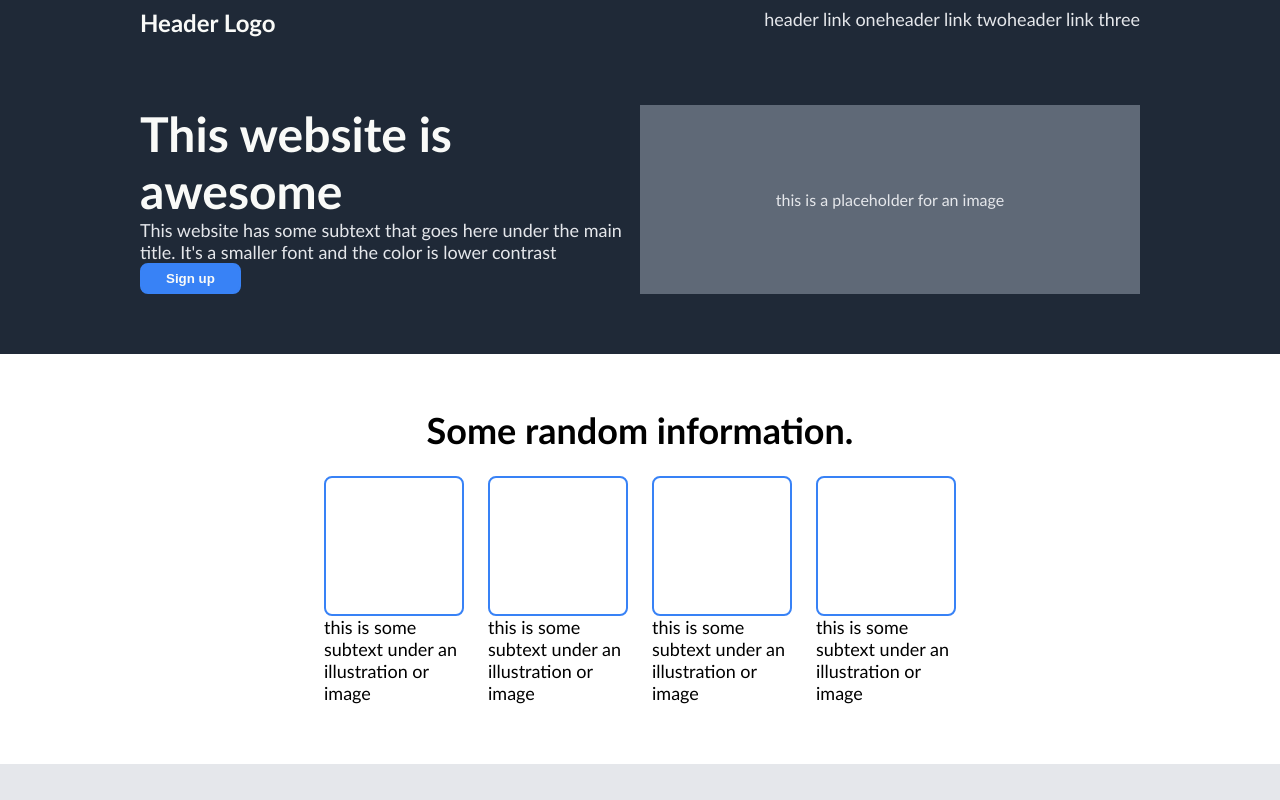
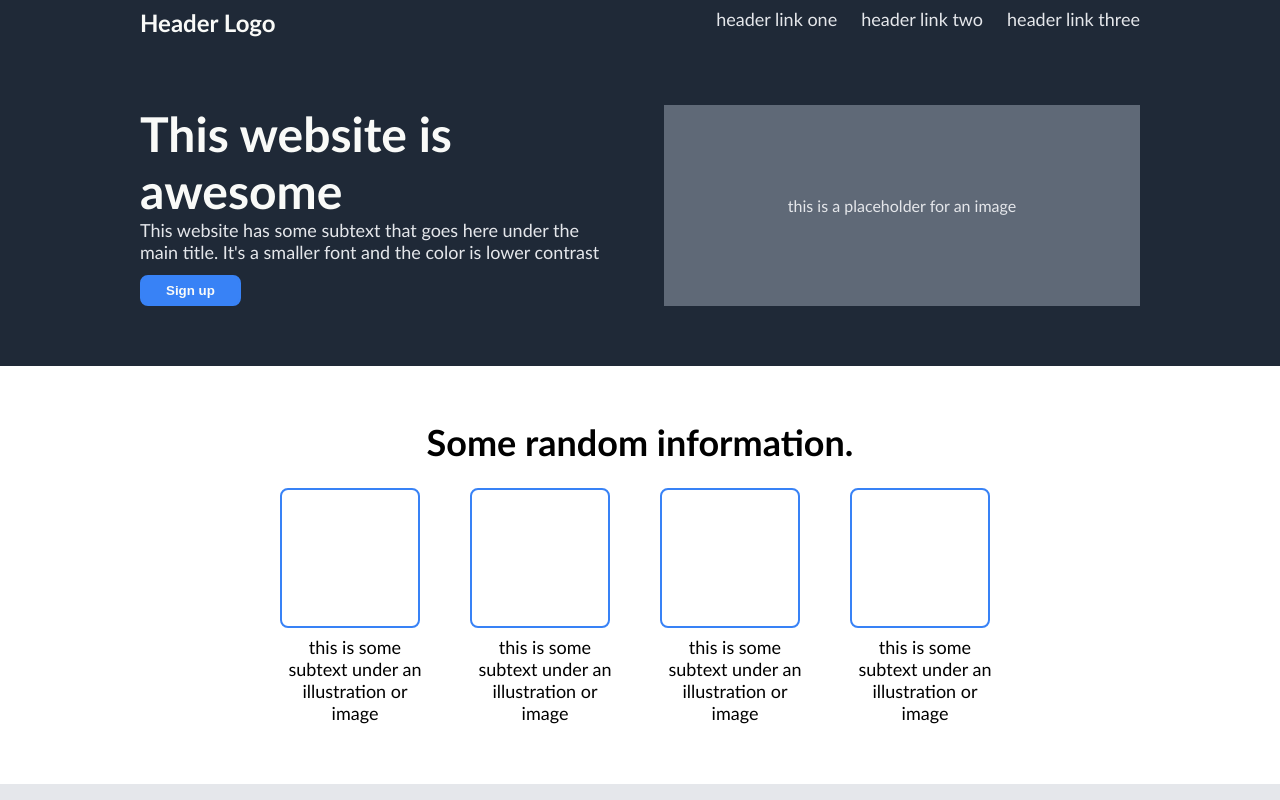
Before and after one commit to stroncaro/odin-landing, a plain HTML site: page index.html in a window 1280 px wide. Shown: the top 800 px of the page. Drawn offline with Linux system fonts and the light colour scheme.

Commit message:
fix: add gaps for better readability

```diff
--- a/styles.css
+++ b/styles.css
@@ -48,12 +48,17 @@ body {
 
 .header {
   padding: 8px 0;
+  gap: 24px;
 }
 
 .header .logo {
   margin-right: auto;
   font-size: 24px;
   font-weight: bold;
+}
+
+.hero {
+  gap: 48px;
 }
 
 .hero div {
@@ -69,6 +74,8 @@ body {
   background-color: var(--color-blue);
   color: var(--color-white);
   border-color: #3882f6;
+
+  margin-top: 12px;
 }
 
 .hero-img {
@@ -99,20 +106,22 @@ body {
 .info-content {
   display: flex;
   justify-content: center;
-  gap: 24px;
+  gap: 40px;
 }
 
 .card {
-  width: 140px;
-}
-
-.card p {
-  font-size: 18px;
+  width: 150px;
 }
 
 .card-img {
   width: 140px;
   height: 140px;
+  margin-bottom: 8px;
+}
+
+.card p {
+  font-size: 18px;
+  text-align: center;
 }
 
 .card-img, .cta-box {
```
